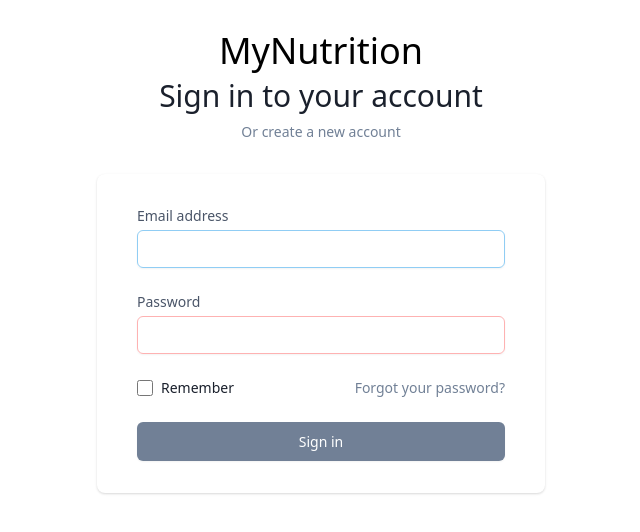
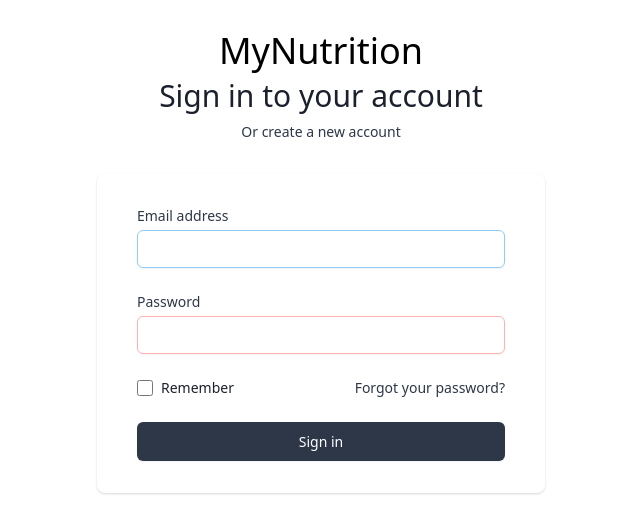
Before and after one commit to zero-to-prod/cms-frontend, a Nuxt app: page /login in a window 1280 px wide. Shown: the top 532 px of the page, without its empty margins (319-959 px from the left). Built offline with nearby package versions, Linux system fonts and the light colour scheme.

Commit message:
More contrast to login.

```diff
--- a/pages/login/index.vue
+++ b/pages/login/index.vue
@@ -5,10 +5,10 @@
       <h2 class="text-3xl text-center text-gray-900 leading-9">
         Sign in to your account
       </h2>
-      <p class="mt-2 text-sm text-center text-gray-600 leading-5 max-w">
+      <p class="mt-2 text-sm text-center text-gray-800 leading-5 max-w">
         Or
         <nuxt-link to="/register"
-                   class="font-medium text-gray-600 hover:text-gray-500 focus:outline-none focus:underline transition ease-in-out duration-150">
+                   class="font-medium text-gray-800 hover:text-gray-700 focus:outline-none focus:underline transition ease-in-out duration-150">
           create a new account
         </nuxt-link>
       </p>
@@ -17,7 +17,7 @@
       <div class="px-4 py-8 bg-white shadow sm:rounded-lg sm:px-10">
         <form v-on:submit.prevent>
           <div>
-            <label for="email" class="block text-sm font-medium text-gray-700 leading-5">
+            <label for="email" class="block text-sm font-medium text-gray-800 leading-5">
               Email address
             </label>
             <div class="mt-1 rounded-md shadow-sm">
@@ -32,7 +32,7 @@
 
           </div>
           <div class="mt-6">
-            <label for="password" class="block text-sm font-medium text-gray-700 leading-5">
+            <label for="password" class="block text-sm font-medium text-gray-800 leading-5">
               Password
             </label>
             <div class="mt-1 rounded-md shadow-sm">
@@ -56,7 +56,7 @@
             </div>
             <div class="text-sm leading-5">
               <a href=""
-                 class="font-medium text-gray-600 hover:text-gray-500 focus:outline-none focus:underline transition ease-in-out duration-150">
+                 class="font-medium text-gray-800 hover:text-gray-700 focus:outline-none focus:underline transition ease-in-out duration-150">
                 Forgot your password?
               </a>
             </div>
@@ -64,7 +64,7 @@
           <div class="mt-6">
             <span class="block w-full rounded-md shadow-sm">
               <button type="submit" v-on:click="login(username, password)"
-                      class="flex justify-center w-full px-4 py-2 text-sm font-medium text-white bg-gray-600 border border-transparent rounded-md hover:bg-gray-500 focus:outline-none focus:border-gray-700 focus:shadow-outline-gray active:bg-gray-700 transition duration-150 ease-in-out">
+                      class="flex justify-center w-full px-4 py-2 text-sm font-medium text-white bg-gray-800 border border-transparent rounded-md hover:bg-gray-700 focus:outline-none focus:border-gray-700 focus:shadow-outline-gray active:bg-gray-700 transition duration-150 ease-in-out">
                 Sign in
               </button>
             </span>
```
